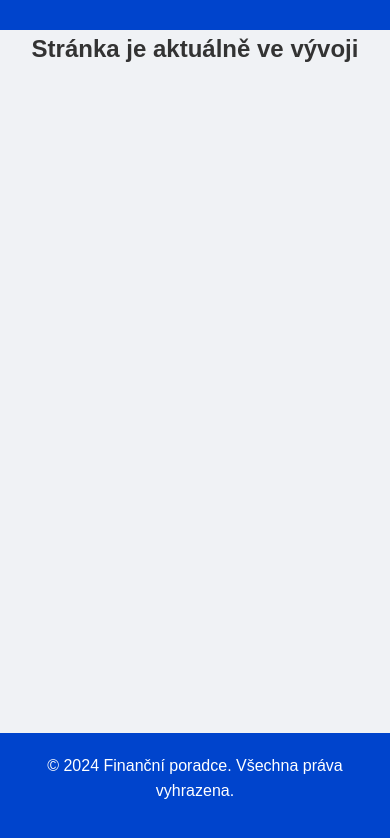
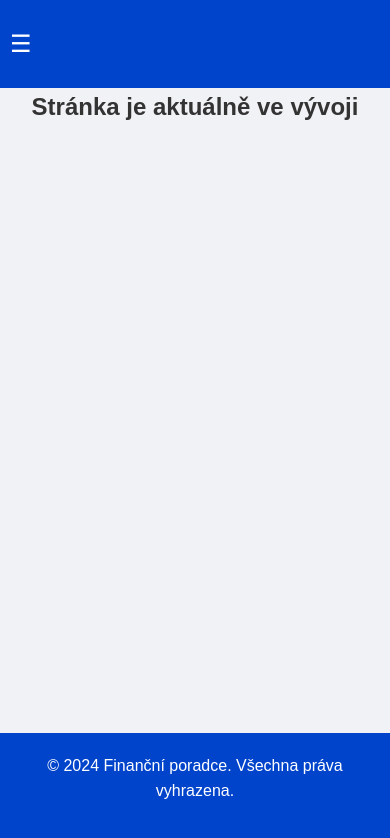
Before and after one commit to Monasik/moje-web-stranka, a plain HTML site: page omne.html in a window 390 px wide. Drawn offline with Linux system fonts and the light colour scheme.

Commit message:
Update omne.css

```diff
--- a/omne.css
+++ b/omne.css
@@ -26,6 +26,14 @@ footer {
 
 /* Stylizace pro mobilní zařízení */
 @media only screen and (max-width: 768px) {
+    .hamburger {
+        display: block;
+        font-size: 24px;
+        cursor: pointer;
+        padding: 10px;
+        color: white;
+    }
+
     .nav-menu {
         display: none;
         flex-direction: column;
@@ -37,8 +45,3 @@ footer {
         text-align: center;
     }
 }
-
-/* Skrytí menu tlačítka na stránce O mně */
-.hamburger {
-    display: none;
-}
```
